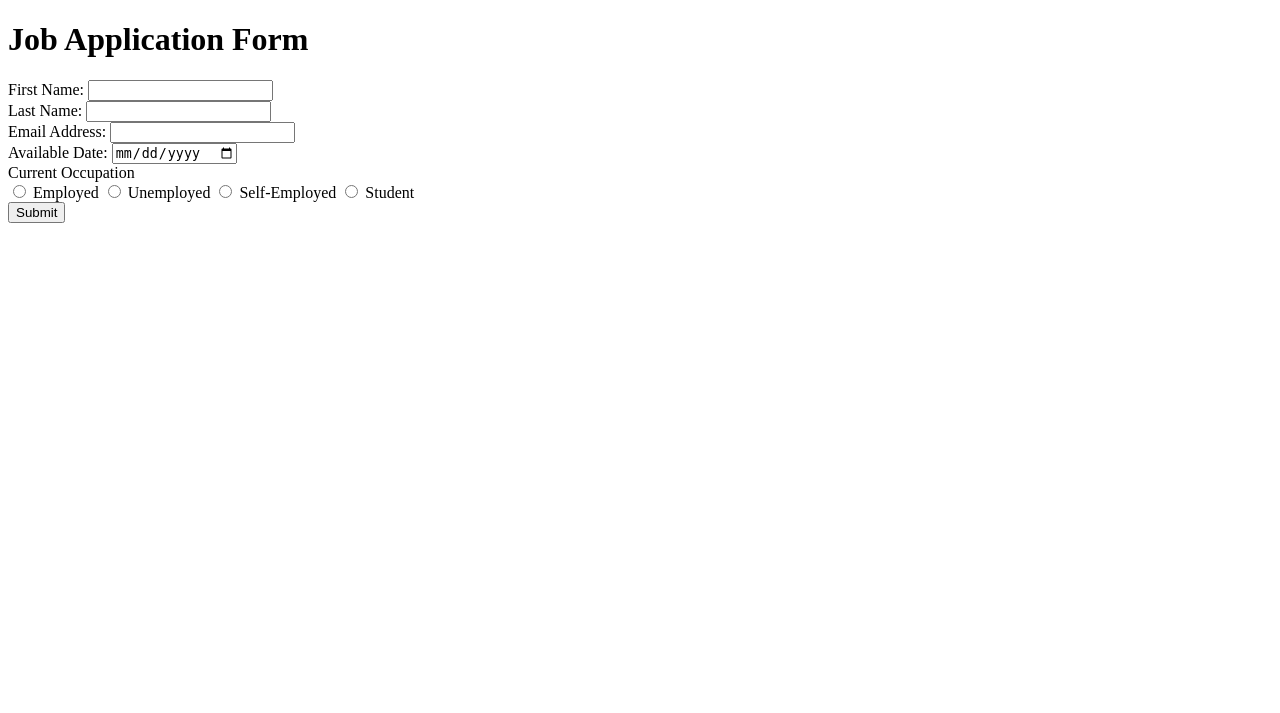
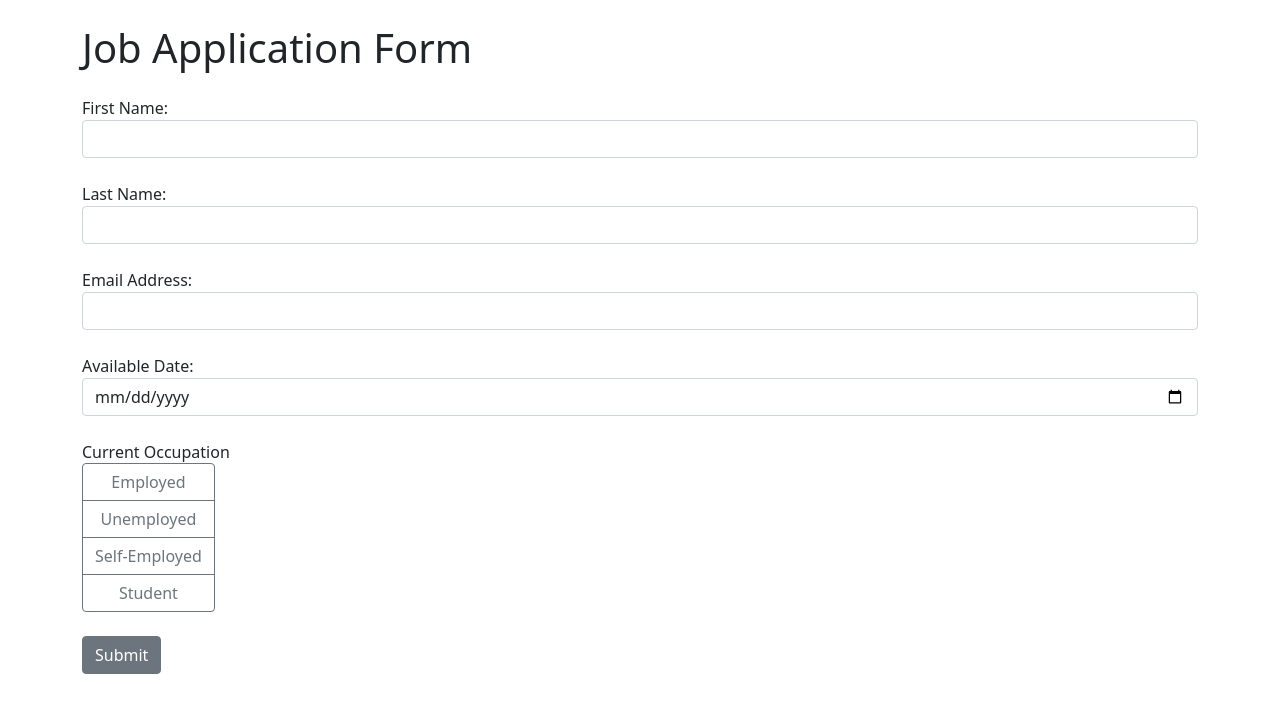
Before and after one commit to Nibir2405/application_webapp_flask, a Flask app: page / in a window 1280 px wide. Shown: the top 713 px of the page. Run offline with Flask 3, Linux system fonts and the light colour scheme.

Commit message:
Refactor job application form layout and styling for improved user experience

```diff
--- a/templates/index.html
+++ b/templates/index.html
@@ -3,50 +3,53 @@
 <head>
     <meta charset="UTF-8">
     <meta name="viewport" content="device-width, initial-scale=1, shrink-to-fit=no">
+    <link rel="stylesheet" href="https://cdn.jsdelivr.net/npm/bootstrap@5.1.3/dist/css/bootstrap.min.css">
     <title>Job Form</title>
 
 </head>
 <body>
-    <h1>Job Application Form</h1>
+        <div class="container">
+        <h1 class="mt-4 mb-4">Job Application Form</h1>
         <form>
-        <div>
+            <div class="form group mb-4">
                 <label for="first_name">First Name:</label>
-            <input type="text" id="first_name" name="first_name" required>
+                <input class="form-control" type="text" id="first_name" name="first_name" required>
             </div>
-        <div>
+            <div class="form group mb-4">
                 <label for="last_name"></label>Last Name:</label>
-            <input type="text" id="last_name" name="last_name" required>
+                <input class="form-control" type="text" id="last_name" name="last_name" required>
             </div>
-        <div>
+            <div class="form group mb-4">
                 <label for="email">Email Address:</label>
-            <input type="email" id="email" name="email" required>
+                <input class="form-control" type="email" id="email" name="email" required>
             </div>
-        <div>
+            <div class="form group mb-4">
                 <label for="date">Available Date:</label>
-            <input type="date" id="date" name="date" required>
+                <input class="form-control" type="date" id="date" name="date" required>
             </div>
-            <div>
+                <div class="form group mb-4">
                     <label>Current Occupation</label>
                     <br>
-                <div id="occupation">
-                    <input type="radio" id="employed" name="occupation" required>
-                    <label for="employed">Employed</label>
+                    <div class="btn-group-vertical" id="occupation">
+                        <input class="btn-check form-control" type="radio" id="employed" name="occupation" required>
+                        <label class="btn btn-outline-secondary" for="employed">Employed</label>
 
-                    <input type="radio" id="unemployed" name="occupation" required>
-                    <label for="unemployed">Unemployed</label>
+                        <input class="btn-check form-control" type="radio" id="unemployed" name="occupation" required>
+                        <label class="btn btn-outline-secondary" for="unemployed">Unemployed</label>
 
-                    <input type="radio" id="self-employed" name="occupation" required>
-                    <label for="self-employed">Self-Employed</label>
+                        <input class="btn-check form-control" type="radio" id="self-employed" name="occupation" required>
+                        <label class="btn btn-outline-secondary" for="self-employed">Self-Employed</label>
 
-                    <input type="radio" id="Student" name="occupation" required>
-                    <label for="Student">Student</label>
+                        <input class="btn-check form-control" type="radio" id="Student" name="occupation" required>
+                        <label class="btn btn-outline-secondary" for="Student">Student</label>
 
                 </div>
             </div>
-        <button type="button">Submit</button>
-
-
+            <button class="btn btn-secondary mb-4" type="button">Submit</button>
         </form>
+        </div>
+        <script src="https://code.jquery.com/jquery-3.6.0.min.js"></script>
+        <script src="https://cdn.jsdelivr.net/npm/bootstrap@5.1.3/dist/js/bootstrap.min.js"></script>
 </body>
 
 
```
Lines whose indentation alone changed are shown as unchanged.
